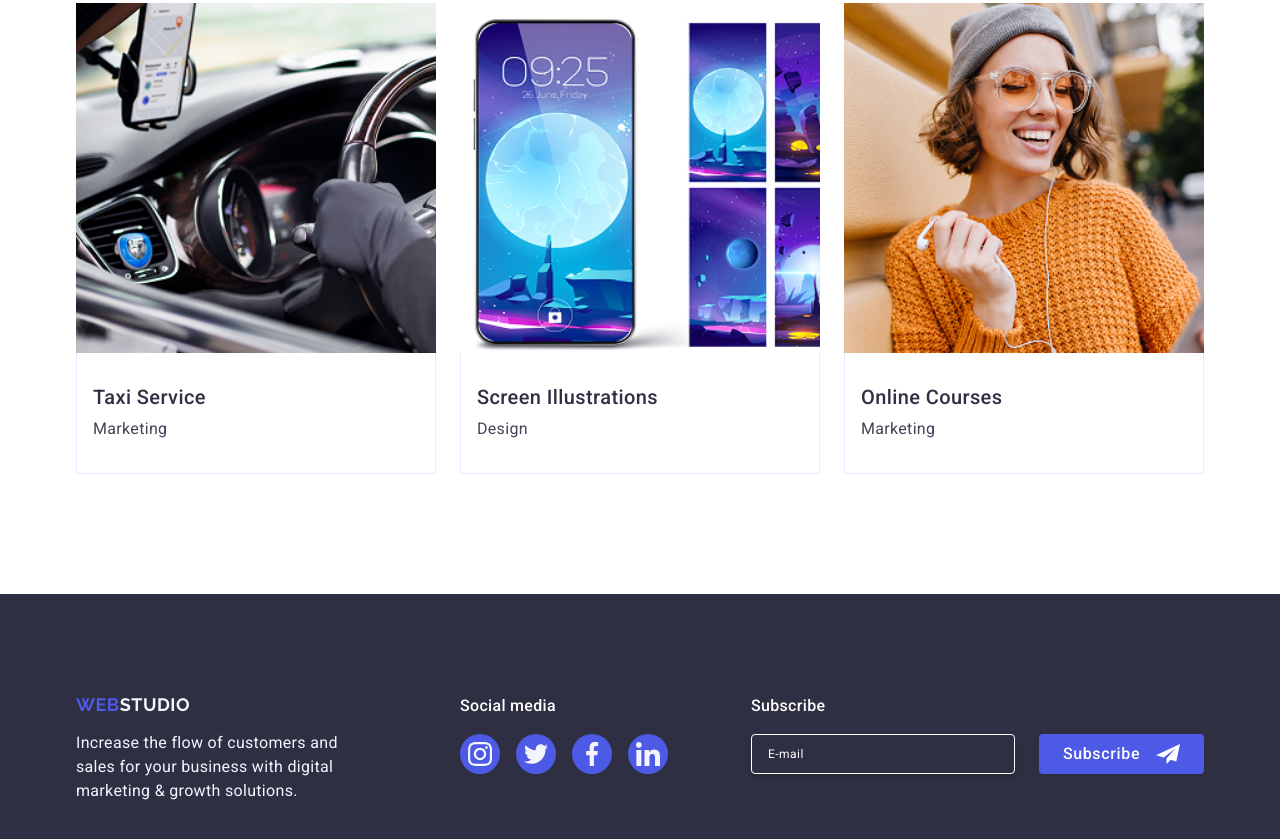
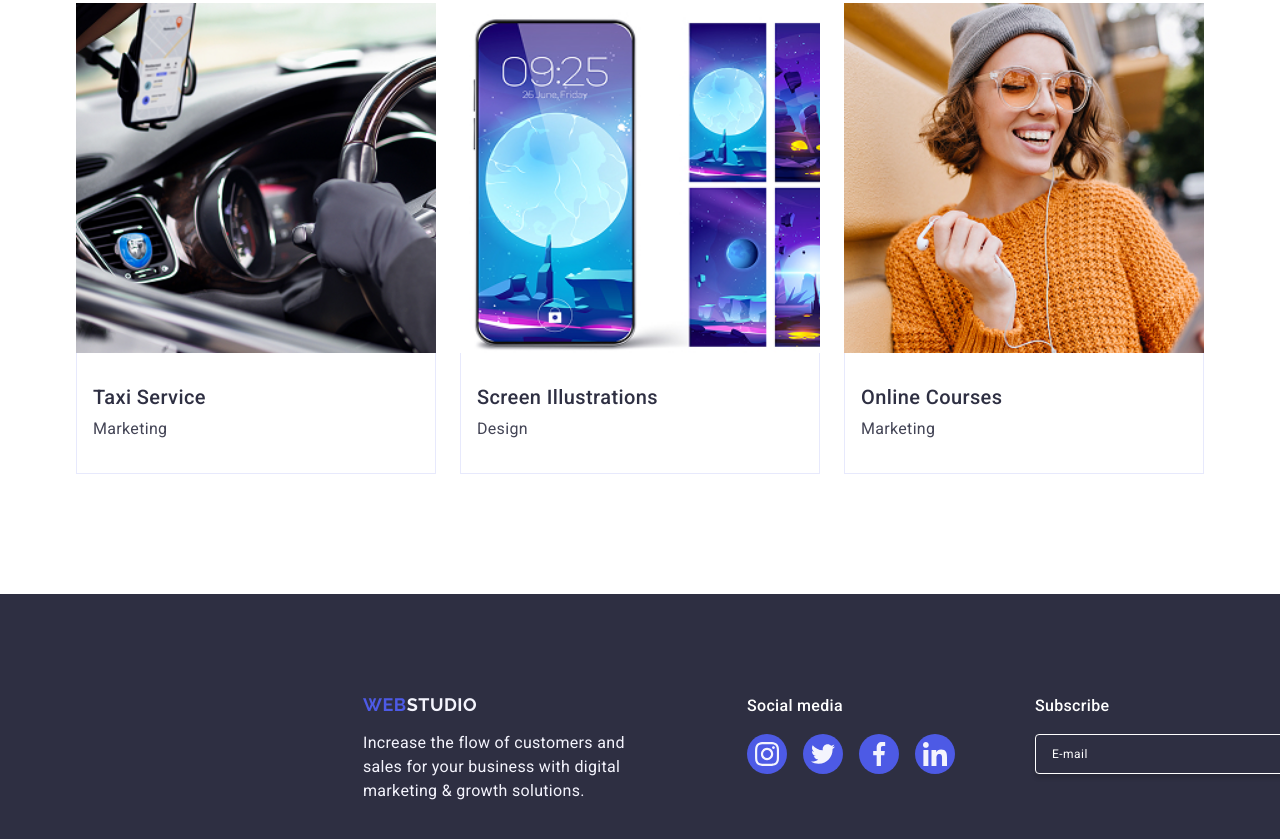
Before and after one commit to kateryna-bielianska/goit-markup-hw-06, a plain HTML site: page index.html in a window 1280 px wide. Shown: the part 2665-3504 px from the top of the page. Drawn offline with nearby package versions, Linux system fonts and the light colour scheme.

Commit message:
fix: resolve all mentor feedback regarding container duplication and responsive styles

```diff
--- a/css/styles.css
+++ b/css/styles.css
@@ -650,8 +650,6 @@ margin-bottom: 72px;
     flex-direction: column;
     align-items: center;
     gap: 72px;
-    padding-left: 16px;
-  padding-right: 16px;
     margin: 0 auto;
 }
 
@@ -808,11 +806,9 @@ margin-bottom: 72px;
     }
 
     .footer-container {
-        width: 1158px;
+
         flex-wrap: nowrap;
         gap: 0;
-        padding-left: 15px;
-    padding-right: 15px;
     flex-direction: row;
         align-items: baseline;
     }
```
